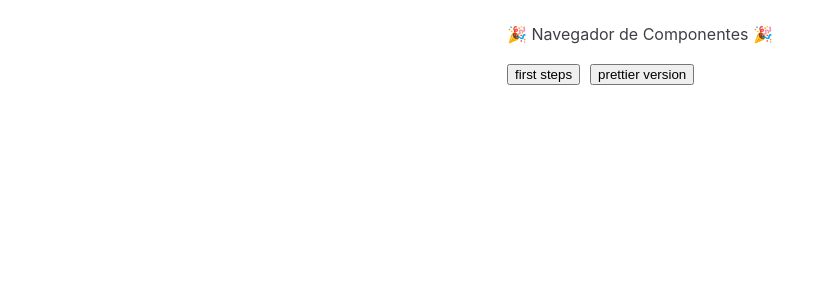
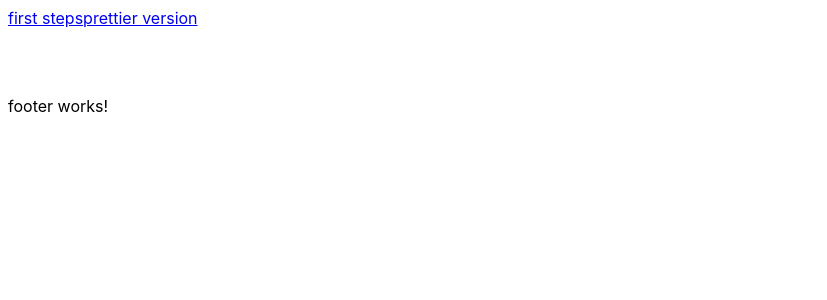
Before and after one commit to RafaelBP02/estudos-anglar-front, an Angular app: page / in a window 1280 px wide. Shown: the top 300 px of the page, without its empty margins (0-827 px from the left). Built offline with nearby package versions, Linux system fonts and the light colour scheme.

Commit message:
feat: adiciona um header e um footer para navegar entre as diferentes versoes do projeto

```diff
--- a/src/app/app.component.html
+++ b/src/app/app.component.html
@@ -7,18 +7,13 @@
 <!-- * * * * * * * to get started with your project! * * * * * * * -->
 <!-- * * * * * * * * * * * * * * * * * * * * * * * * * * * * * * * -->
 
-
+<app-header></app-header>
 <main class="main">
   <div>
     <div class="left-side">
-      <p>🎉 Navegador de Componentes 🎉</p>
       <br/>
-      <div class="button-box">
-        <!-- <button (click)="navigateTo('')">home</button> -->
-        <button (click)="navigateTo('old')">first steps</button>
-        <button (click)="navigateTo('lazy')">prettier version</button>
-      </div>
         <router-outlet />
     </div>
   </div>
 </main>
+<app-footer></app-footer>
--- a/src/app/components/header/header.component.html
+++ b/src/app/components/header/header.component.html
@@ -1 +1,5 @@
-<p>header works!</p>
+<div class="button-box">
+  <!-- <button (click)="navigateTo('')">home</button> -->
+  <a [routerLink]="['/old']">first steps</a>
+  <a [routerLink]="['/lazy']">prettier version</a>
+</div>
--- a/src/app/components/homelazy/homelazy.component.html
+++ b/src/app/components/homelazy/homelazy.component.html
@@ -1,5 +1,3 @@
-<app-header></app-header>
 <h1>Trabalhando com lazy loading</h1>
 <router-outlet></router-outlet>
 <app-myform></app-myform>
-<app-footer></app-footer>
```
Also changed, not shown: src/app/app.module.ts (+10 -14 lines), src/app/modules/lazy-loading/lazy-loading-routing.module.ts (+0 -12 lines).
